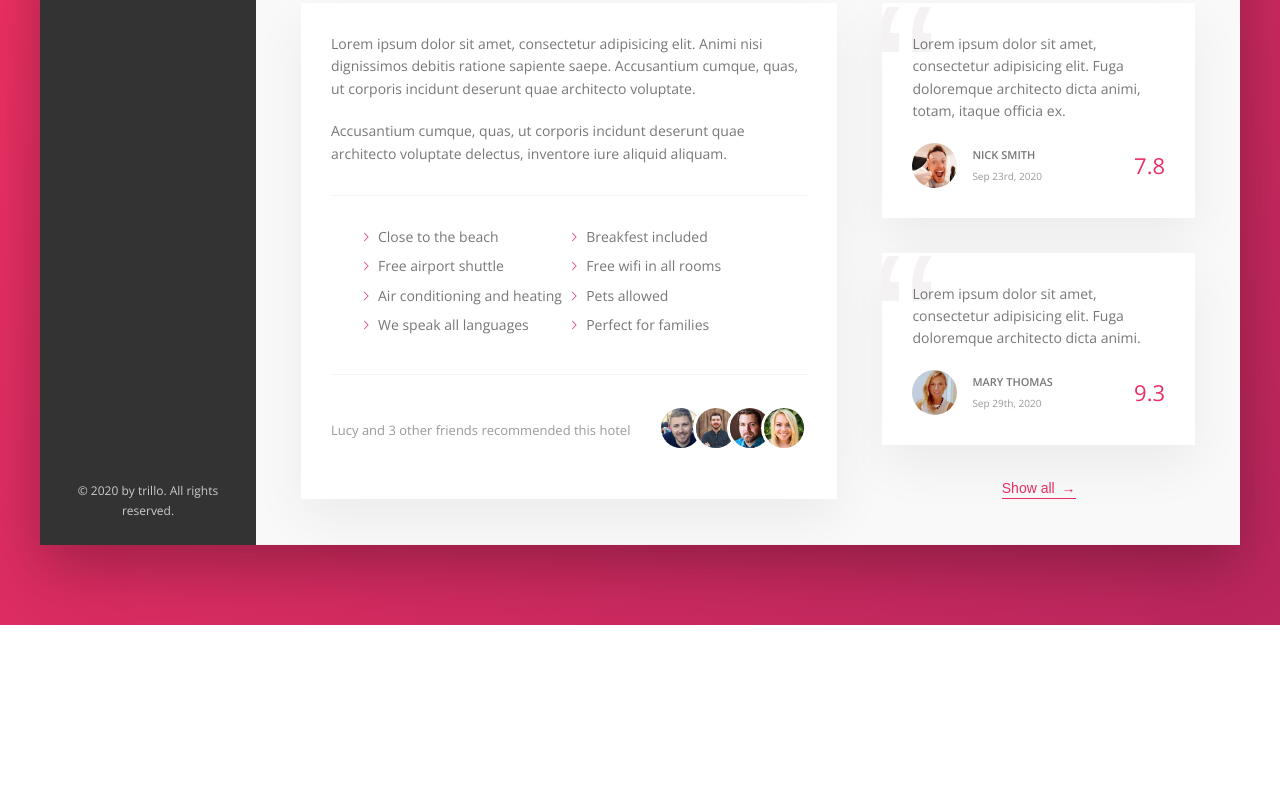
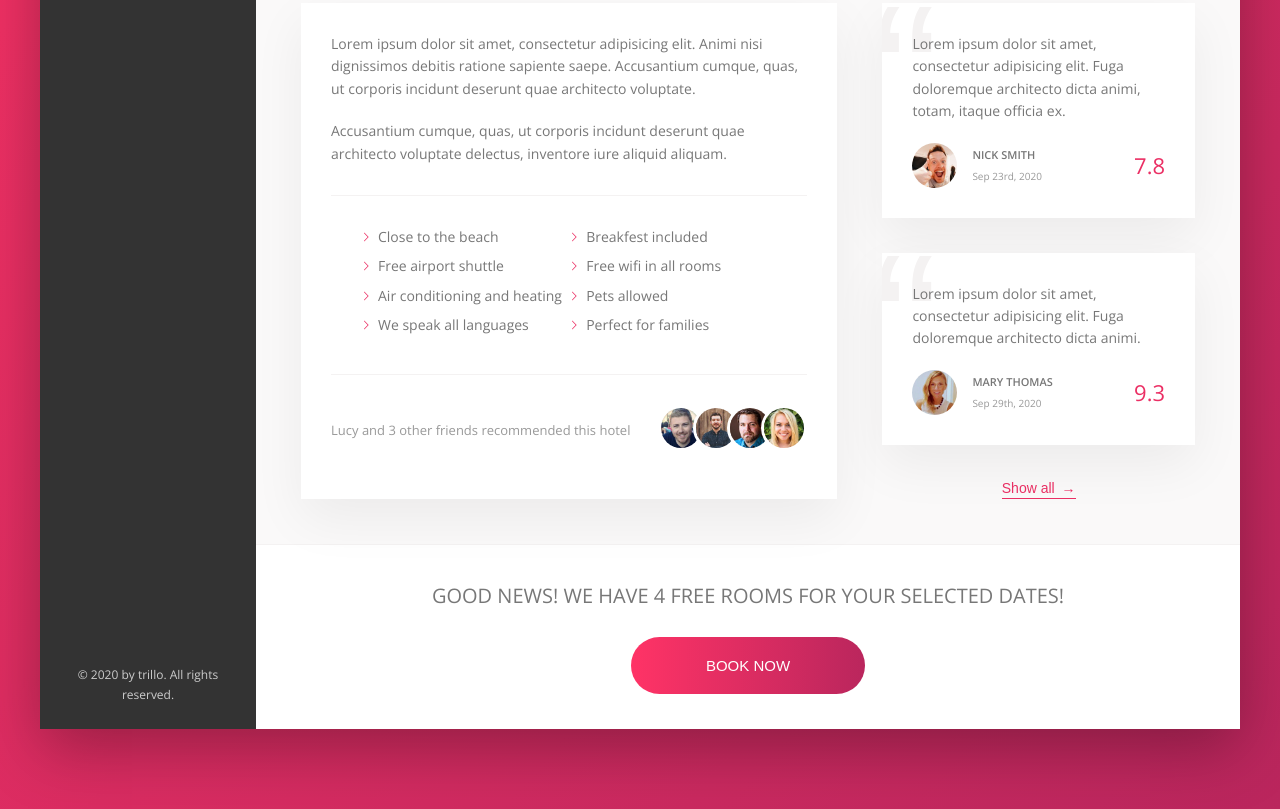
Before and after one commit to jakubpejcha/trillo, a website: page index.html in a window 1280 px wide. Shown: the part 644-1453 px from the top of the page. Before the commit the page ends 1269 px from the top, so only its background shows below. Drawn offline with nearby package versions, Linux system fonts and the light colour scheme.

Commit message:
Adding cta section.

```diff
--- a/index.html
+++ b/index.html
@@ -187,7 +187,17 @@
                     </figure>
                     <button class="btn-inline">Show all <span>&rarr;</span></button>
                   </div>
+
               </div>
+
+              <div class="cta">
+                  <h2 class="cta__book-now">Good news! We have 4 free rooms for your selected dates!</h2>
+                  <button class="btn">
+                      <span class="btn__visible">Book now</span>
+                      <span class="btn__invisible">Only 4 rooms left</span>
+                  </button>
+              </div>
+
             </main>
           </div>
         </div>
--- a/sass/_components.scss
+++ b/sass/_components.scss
@@ -419,3 +419,64 @@
         z-index: 1;
     }
 }
+
+.cta {
+    padding: 3.5rem;
+    text-align: center;
+
+    &__book-now {
+        font-size: 2rem;
+        font-weight: 300;
+        margin-bottom: 2.5rem;
+        text-transform: uppercase;
+    }
+}
+
+.btn {
+    font-size: 1.5rem;
+    border: none;
+    font-weight: 300;
+    text-transform: uppercase;
+    border-radius: 100px;
+    background-image: linear-gradient(to right, var(--color-primary-light), var(--color-primary-dark));
+    color: #fff;
+    position: relative;
+    overflow: hidden;//schovat ten druhy button, co je venku (zadne display none nebo opacity 0)
+    cursor: pointer;
+
+    & > * {
+        height: 100%;//kvuli procentum v posunuti a top
+        width: 100%;
+        display: inline-block;// aby sel pouzit padding
+        transition: all .2s;
+    }
+
+    &__visible {
+        padding: 2rem 7.5rem;
+    }
+
+    &__invisible {
+        padding: 2rem;//bez toho 7.5, jinak by to nemelo misto. Takto si ho ma ten text
+        position: absolute;
+        left: 0;
+        top: -100%; // o celou vysku nahoru
+    }
+
+    &:hover {
+        background-image: linear-gradient(to left, var(--color-primary-light), var(--color-primary-dark));
+    }
+
+    &:hover &__visible {
+        transform: translateY(100%); //puvodni nema absolute position, nejde zmenit top
+    }
+
+    &:hover &__invisible {
+        top: 0;
+    }
+
+    &:focus {
+        outline: none;
+        animation: pulsate 1s infinite;
+    }
+
+}
```
Also changed, not shown: css/style.css.
